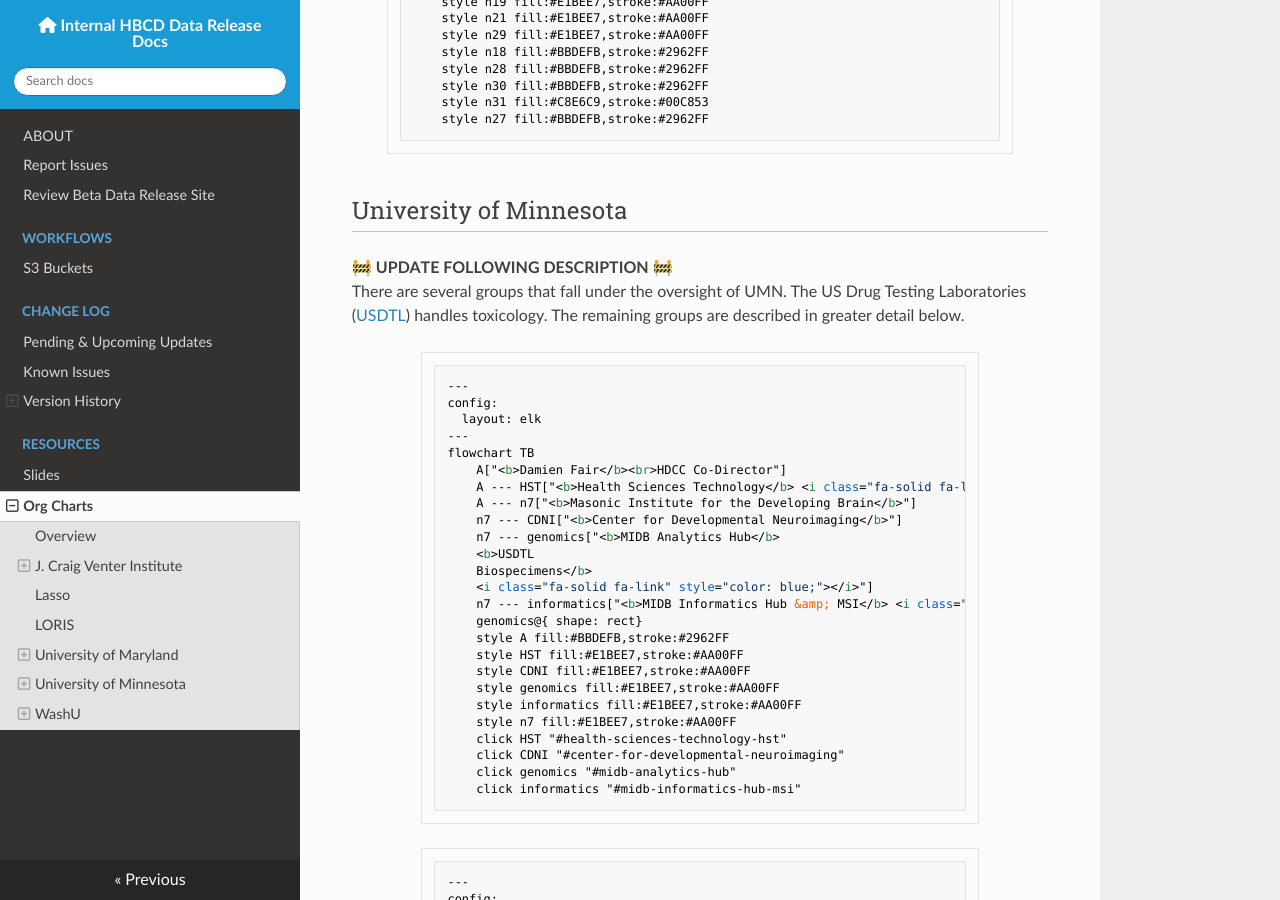
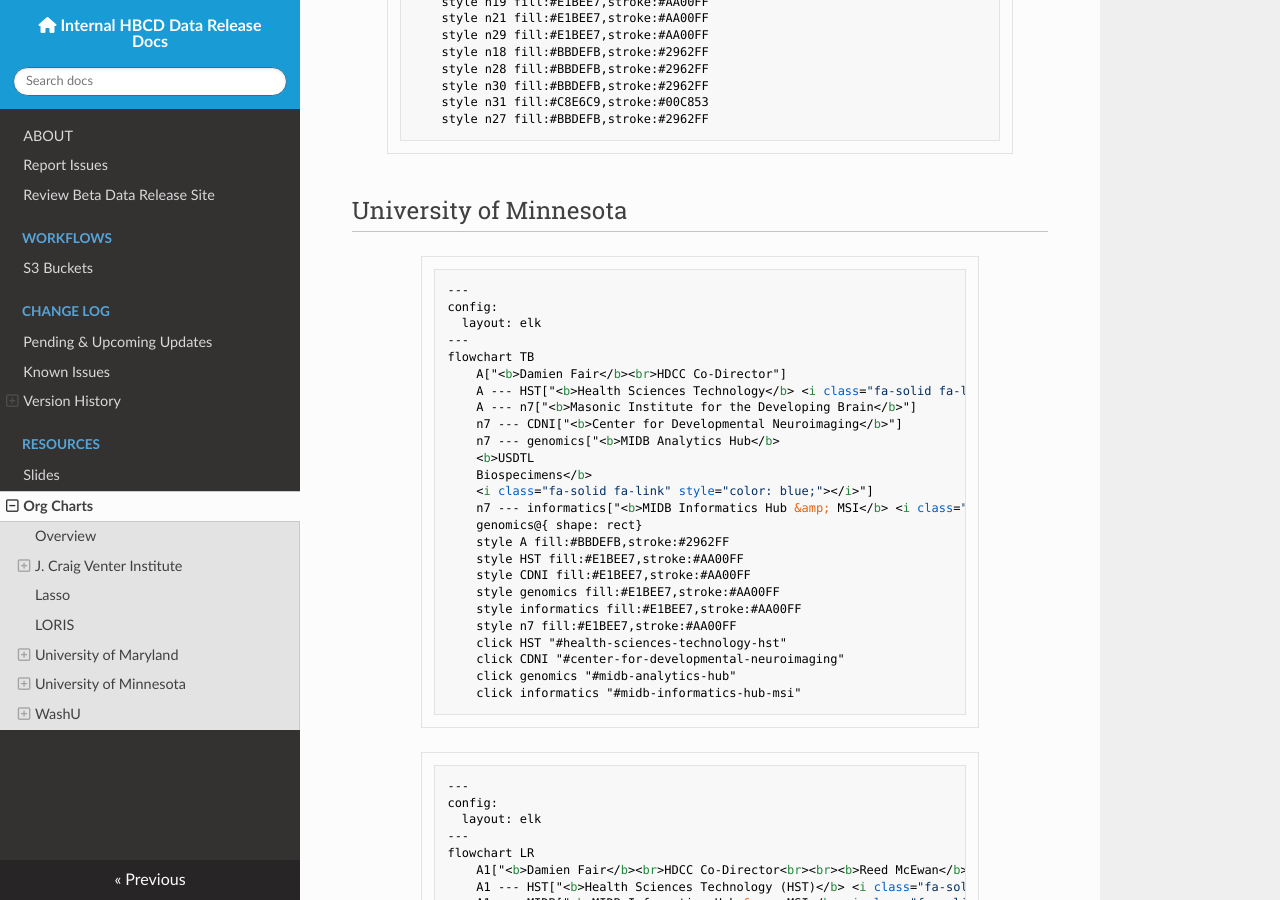
Before and after one commit to DCAN-Labs/hbcd-docs-internal, an MkDocs documentation site: the page built from docs/orgcharts.md, in a window 1280 px wide and 900 px high, scrolled down 5459 px. Built offline with MkDocs 1.6.1, drawn with Linux system fonts in a browser that asks for light colours; nearby versions of some CDN libraries; some of the changed text lies outside the part shown.

````diff
--- a/docs/orgcharts.md
+++ b/docs/orgcharts.md
@@ -300,8 +300,6 @@
 </div>
 
 ## University of Minnesota
-🚧 **UPDATE FOLLOWING DESCRIPTION** 🚧
-There are several groups that fall under the oversight of UMN. The US Drug Testing Laboratories ([USDTL](https://www.usdtl.com/)) handles toxicology. The remaining groups are described in greater detail below.
 
 <div style="width: 80%; margin: 0 auto;">
 ```mermaid
````
Also changed, not shown: other parts of docs/orgcharts.md (+1 -1 lines).
